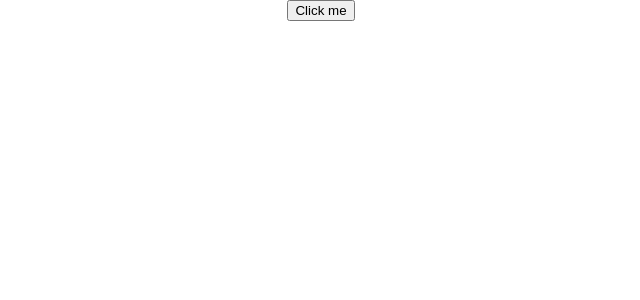
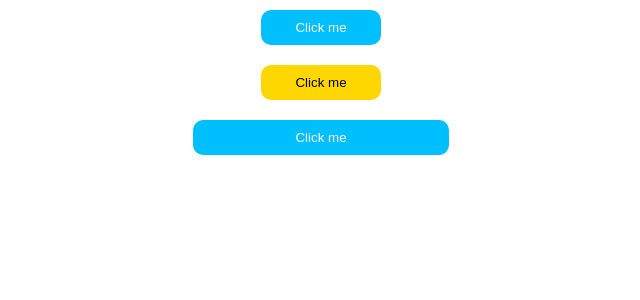
Before and after one commit to MaciejWWojcik/directives-and-pipes-course, an Angular app: page / in a window 1280 px wide. Shown: the top 300 px of the page, without its empty margins (319-959 px from the left). Built offline with nearby package versions, Linux system fonts and the light colour scheme.

Commit message:
solution 1

```diff
--- a/src/app/app.component.html
+++ b/src/app/app.component.html
@@ -1 +1,3 @@
-<button> Click me </button>
+<button appButton="primary"> Click me</button>
+<button appButton="secondary"> Click me</button>
+<button appButton="primary" [size]="256"> Click me</button>
--- a/src/app/app.component.scss
+++ b/src/app/app.component.scss
@@ -1,5 +1,15 @@
 :host {
   display: flex;
+  flex-direction: column;
   justify-content: center;
   align-items: center;
 }
+
+button {
+  margin: 10px;
+  padding: 10px;
+  border-radius: 10px;
+  box-shadow: none;
+  border: none;
+  outline: none;
+}
--- a/src/app/directives/button.directive.ts
+++ b/src/app/directives/button.directive.ts
@@ -1,18 +1,27 @@
-import { Directive, ElementRef, Input, OnChanges, OnInit } from '@angular/core';
+import { Directive, ElementRef, Input, OnChanges } from '@angular/core';
 
 @Directive({
-  selector: '[app]' // TODO update the selector
+  selector: '[appButton]'
 })
 export class ButtonDirective implements OnChanges {
 
-  // TODO get color-mode value
-  // TODO get size value
+  @Input('appButton') color!: 'primary' | 'secondary';
+  @Input() size: number = 120;
 
-  constructor() {
+  constructor(private elementRef: ElementRef) {
   }
 
   ngOnChanges() {
-    // TODO update styles: background color & font color
-    // TODO update size
+    this.elementRef.nativeElement.style.width = `${this.size}px`;
+
+    if (this.color === 'primary') {
+      this.elementRef.nativeElement.style.backgroundColor = 'deepskyblue';
+      this.elementRef.nativeElement.style.color = 'white';
+    }
+
+    if (this.color === 'secondary') {
+      this.elementRef.nativeElement.style.backgroundColor = 'gold';
+      this.elementRef.nativeElement.style.color = 'black';
+    }
   }
 }
```
